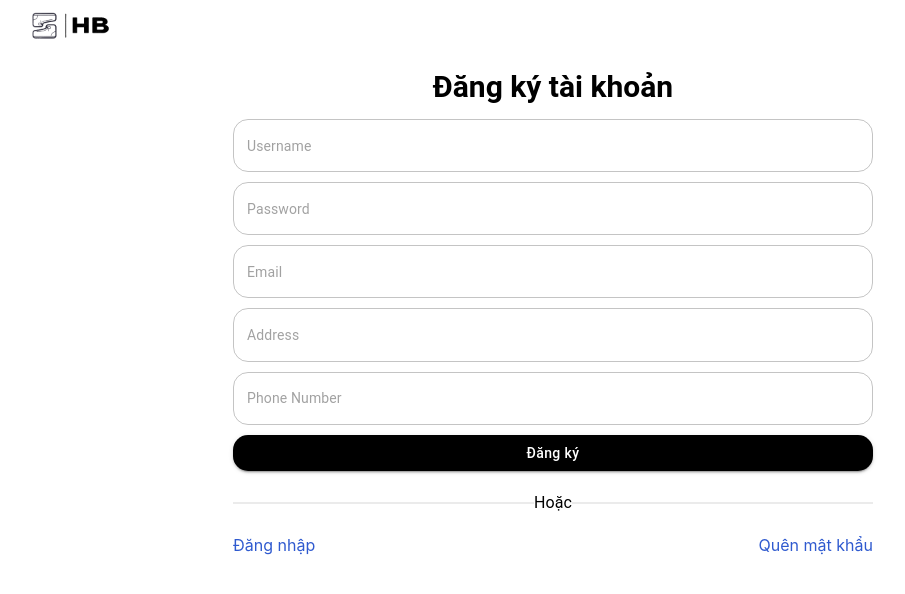
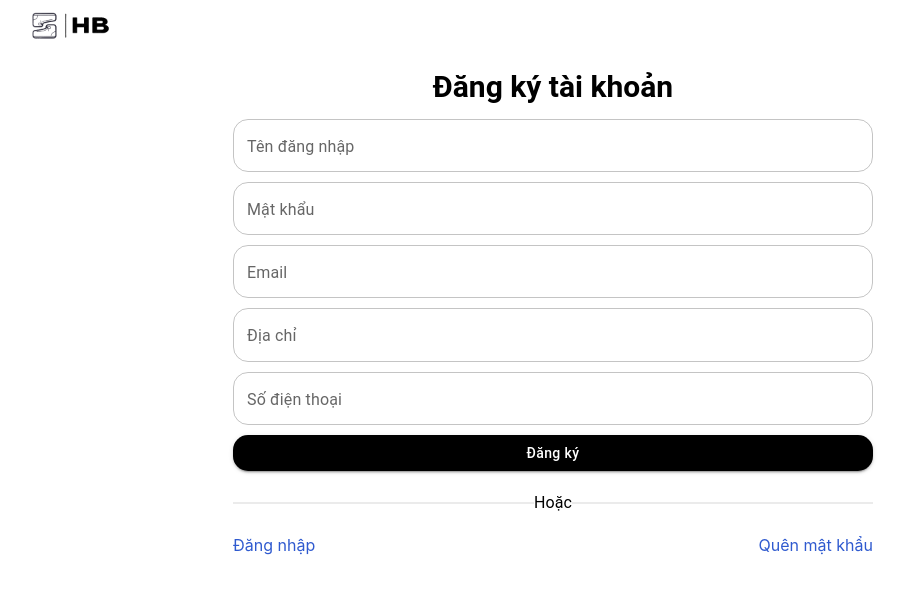
Before and after one commit to 19130017/e-footwear-ui, a React (Create React App) app: page /auth/sign-up in a window 1280 px wide. Shown: the top 594 px of the page, without its empty margins (87-992 px from the left). Built offline with nearby package versions, Linux system fonts and the light colour scheme.

Commit message:
Add useForm
Add useForm  to Forgot,Sign-In,Sign-up Page.

```diff
--- a/src/pages/auth/Forgot.js
+++ b/src/pages/auth/Forgot.js
@@ -1,31 +1,91 @@
 import { Box, Button, Grid, Link, TextField, Typography } from "@mui/material";
 import style from "./Auth.module.scss";
 import classNames from "classnames/bind";
+import { Form, useForm } from "~/hooks/useForm";
 const cx = classNames.bind(style);
 
 function Forgot() {
+  const initialValues = {
+    email: "",
+  };
+  const validate = (fieldValues = values) => {
+    let temp = { ...errors };
+    let tempEnable = { ...errorsEnable };
+    if ("email" in fieldValues) {
+      if (fieldValues.email === "") {
+        tempEnable.email = true;
+        temp.email = "Không được để trống.";
+      } else {
+        tempEnable.email = false;
+        temp.email = "";
+      }
+    }
+    setErrors({
+      ...temp,
+    });
+    setErrorsEnable({
+      ...tempEnable,
+    });
+    if (fieldValues === values) {
+      return Object.values(temp).every((x) => x === "");
+    }
+  };
+  const {
+    values,
+    setValues,
+    errors,
+    setErrors,
+    errorsEnable,
+    setErrorsEnable,
+    handleInputChange,
+    resetForm,
+  } = useForm(initialValues, true, validate);
+  const handleSubmit = (e) => {
+    e.preventDefault();
+    if (validate()) {
+      // xử lý tiếp
+      resetForm();
+    }
+  };
   return (
     <Box className={cx("wrapper")}>
       <Box className={cx("content")}>
         <Typography variant="h3" className={cx("title")}>
           Cấp lại mật khẩu
         </Typography>
-                <form>
+        <Form onSubmit={handleSubmit}>
           <Box>
             <TextField
+              label="Email"
               name="email"
               variant="outlined"
-                            placeholder="Email"
+            //   placeholder="Email"
+              autoComplete="off"
+              value={values.email}
+              onChange={handleInputChange}
+              error={errorsEnable.email}
+              helperText={errors.email}
               fullWidth
-                            InputProps={{ style: { borderRadius: "1.5rem", fontSize: "1.4rem" } }}
+              FormHelperTextProps={{style: {fontSize: "1.4rem"}}}
+              InputProps={{
+                style: { borderRadius: "1.5rem", fontSize: "1.4rem" },
+              }}
+              InputLabelProps={{
+                style: { fontSize: "1.4rem" },
+              }}
             />
           </Box>
           <Box sx={{ marginTop: "1.5rem" }}>
-                        <Button variant="contained" className={cx("btn-login")} fullWidth>
+            <Button
+              type="submit"
+              variant="contained"
+              className={cx("btn-login")}
+              fullWidth
+            >
               Kiểm tra
             </Button>
           </Box>
-                </form>
+        </Form>
         <Box>
           <Typography className={cx("option")}>Hoặc</Typography>
         </Box>
--- a/src/pages/auth/SignIn.js
+++ b/src/pages/auth/SignIn.js
@@ -57,6 +57,7 @@ function SignIn() {
         e.preventDefault();
         if(validate()){
             // xử lý tiếp
+            resetForm();
         }
     };
 
--- a/src/pages/auth/SignUp.js
+++ b/src/pages/auth/SignUp.js
@@ -1,9 +1,95 @@
 import { Box, Button, Grid, Link, TextField, Typography } from "@mui/material";
 import style from "./Auth.module.scss";
 import classNames from "classnames/bind";
+import { Form, useForm } from "~/hooks/useForm";
 const cx = classNames.bind(style);
 
 function SignUp() {
+  const initialValues = {
+    username: "",
+    password: "",
+    email: "",
+    address: "",
+    phone: "",
+  };
+  const validate = (fieldValues = values) => {
+    let temp = { ...errors };
+    let tempEnable = { ...errorsEnable };
+    if ("username" in fieldValues) {
+      if (fieldValues.username === "") {
+        tempEnable.username = true;
+        temp.username = "Không được để trống.";
+      } else {
+        tempEnable.username = false;
+        temp.username = "";
+      }
+    }
+    if ("password" in fieldValues) {
+      if (fieldValues.password === "") {
+        tempEnable.password = true;
+        temp.password = "Không được để trống.";
+      } else {
+        tempEnable.password = false;
+        temp.password = "";
+      }
+    }
+    if ("email" in fieldValues) {
+      if (fieldValues.email === "") {
+        tempEnable.email = true;
+        temp.email = "Không được để trống.";
+      } else {
+        tempEnable.email = false;
+        temp.email = "";
+      }
+    }
+    if ("address" in fieldValues) {
+      if (fieldValues.address === "") {
+        tempEnable.address = true;
+        temp.address = "Không được để trống.";
+      } else {
+        tempEnable.address = false;
+        temp.address = "";
+      }
+    }
+    if ("phone" in fieldValues) {
+      if (fieldValues.phone === "") {
+        tempEnable.phone = true;
+        temp.phone = "Không được để trống.";
+      } else {
+        tempEnable.phone = false;
+        temp.phone = "";
+      }
+    }
+
+    setErrors({
+      ...temp,
+    });
+    setErrorsEnable({
+      ...tempEnable,
+    });
+    if (fieldValues === values)
+      return Object.values(temp).every((x) => x === ""); // trả về boolean
+  };
+
+  const {
+    values,
+    setValues,
+    errors,
+    setErrors,
+    errorsEnable,
+    setErrorsEnable,
+    handleInputChange,
+    resetForm,
+  } = useForm(initialValues, true, validate);
+
+  const handleSubmit = (e) => {
+    e.preventDefault();
+    if (validate()) {
+      // xử lý tiếp
+      resetForm();
+    }
+  };
+
   return (
     <Box className={cx("wrapper")}>
       <Box className={cx("content")}>
@@ -17,11 +103,19 @@ function SignUp() {
                     </Link>
                     để có thể truy cập vào tài khoản bằng username nhé.
                 </Typography> */}
-                <form>
+        <Form onSubmit={handleSubmit}>
           <Box>
             <TextField
+              label="Tên đăng nhập"
+              autoComplete="off"
+              name="username"
               variant="outlined"
               placeholder="Username"
+              error={errorsEnable.username}
+              helperText={errors.username}
+              value={values.username}
+              onChange={handleInputChange}
+              FormHelperTextProps={{ style: { fontSize: 12 } }}
               fullWidth
               InputProps={{
                 style: {
@@ -29,50 +123,110 @@ function SignUp() {
                   fontSize: "1.4rem",
                 },
               }}
+              InputLabelProps={{
+                style: { fontSize: "1.6rem" },
+              }}
             />
           </Box>
           <Box sx={{ marginTop: "1rem" }}>
             <TextField
+              label="Mật khẩu"
               type="password"
+              placeholder="***********"
               variant="outlined"
-                            placeholder="Password"
               fullWidth
-                            InputProps={{ style: { borderRadius: "1.5rem", fontSize: "1.4rem" } }}
+              autoComplete="off"
+              name="password"
+              error={errorsEnable.password}
+              helperText={errors.password}
+              value={values.password}
+              onChange={handleInputChange}
+              FormHelperTextProps={{ style: { fontSize: 12 } }}
+              InputProps={{
+                style: { borderRadius: "1.5rem", fontSize: "1.4rem" },
+              }}
+              InputLabelProps={{
+                style: { fontSize: "1.6rem" },
+              }}
             />
           </Box>
           <Box sx={{ marginTop: "1rem" }}>
             <TextField
+              label="Email"
               type="email"
               variant="outlined"
-                            placeholder="Email"
+              //   placeholder="Email"
               fullWidth
-                            InputProps={{ style: { borderRadius: "1.5rem", fontSize: "1.4rem" } }}
+              autoComplete="off"
+              name="email"
+              error={errorsEnable.email}
+              helperText={errors.email}
+              value={values.email}
+              onChange={handleInputChange}
+              FormHelperTextProps={{ style: { fontSize: 12 } }}
+              InputProps={{
+                style: { borderRadius: "1.5rem", fontSize: "1.4rem" },
+              }}
+              InputLabelProps={{
+                style: { fontSize: "1.6rem" },
+              }}
             />
           </Box>
           <Box sx={{ marginTop: "1rem" }}>
             <TextField
+              label="Địa chỉ"
               type="text"
               variant="outlined"
-                            placeholder="Address"
+              //   placeholder="Address"
+              autoComplete="off"
+              name="address"
+              value={values.address}
+              helperText={errors.address}
+              error={errorsEnable.address}
+              onChange={handleInputChange}
+              FormHelperTextProps={{ style: { fontSize: 12 } }}
               fullWidth
-                            InputProps={{ style: { borderRadius: "1.5rem", fontSize: "1.4rem" } }}
+              InputProps={{
+                style: { borderRadius: "1.5rem", fontSize: "1.4rem" },
+              }}
+              InputLabelProps={{
+                style: { fontSize: "1.6rem" },
+              }}
             />
           </Box>
           <Box sx={{ marginTop: "1rem" }}>
             <TextField
+              label="Số điện thoại"
               type="text"
               variant="outlined"
-                            placeholder="Phone Number"
+              //   placeholder="Phone Number"
+              autoComplete="off"
+              name="phone"
+              helperText={errors.phone}
+              value={values.phone}
+              error={errorsEnable.phone}
+              onChange={handleInputChange}
+              FormHelperTextProps={{ style: { fontSize: 12 } }}
               fullWidth
-                            InputProps={{ style: { borderRadius: "1.5rem", fontSize: "1.4rem" } }}
+              InputProps={{
+                style: { borderRadius: "1.5rem", fontSize: "1.4rem" },
+              }}
+              InputLabelProps={{
+                style: { fontSize: "1.6rem" },
+              }}
             />
           </Box>
           <Box sx={{ marginTop: "1rem" }}>
-                        <Button variant="contained" className={cx("btn-login")} fullWidth>
+            <Button
+              type="submit"
+              variant="contained"
+              className={cx("btn-login")}
+              fullWidth
+            >
               Đăng ký
             </Button>
           </Box>
-                </form>
+        </Form>
 
         <Box>
           <Typography className={cx("option")}>Hoặc</Typography>
```
Lines whose indentation alone changed are shown as unchanged.
